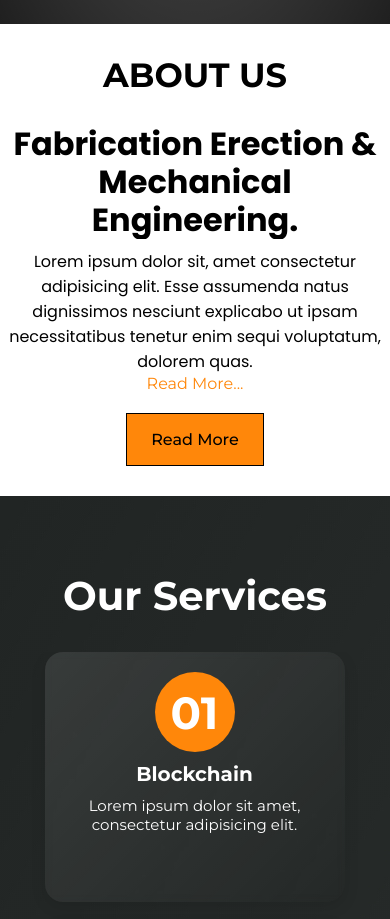
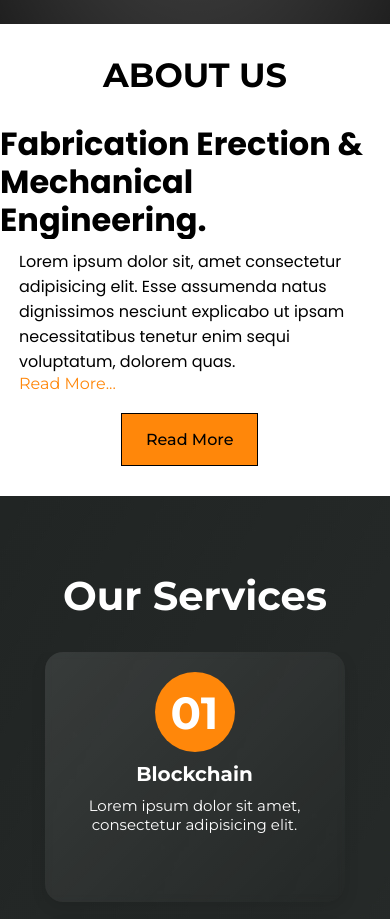
Before and after one commit to Absarr7/civil-website, a plain HTML site: page index.html in a window 390 px wide. Shown: the part 820-1739 px from the top of the page. Drawn offline with Linux system fonts and the light colour scheme; grey boxes are pictures that could not be loaded; a web font is replaced by a local one.

Commit message:
civil website

```diff
--- a/CSS/style.css
+++ b/CSS/style.css
@@ -332,7 +332,8 @@ nav {
     overflow: hidden;
 }
 
-.about-text-p {
+.about-text-p,
+.read-more-text {
     font-family: 'poppins', sans-serif;
     padding-top: 10px;
     padding-right: 41px;
@@ -601,10 +602,11 @@ nav {
     }
     .about-text {
         width: 100%;
-        text-align: center;
+        /* text-align: center; */
     }
     .about-text-p {
-        padding-right: 0px;
+        padding-right: 21px;
+        padding-left: 19px;
     }
     .read-more-text {
         display: none;
@@ -618,4 +620,7 @@ nav {
     .about-text-p.show-more .read-more-text {
         display: inline;
     }
+    .btn-about {
+        left: 31%;
+    }
 }
```
